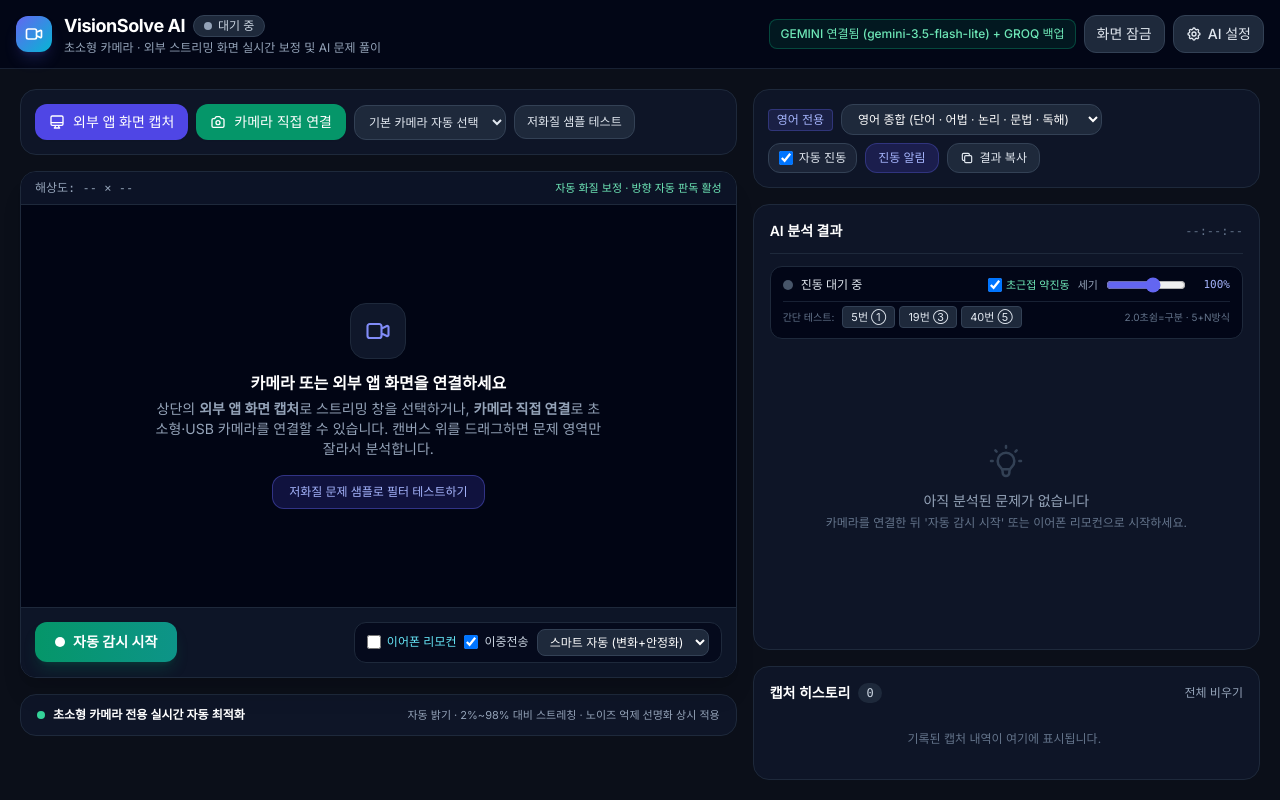
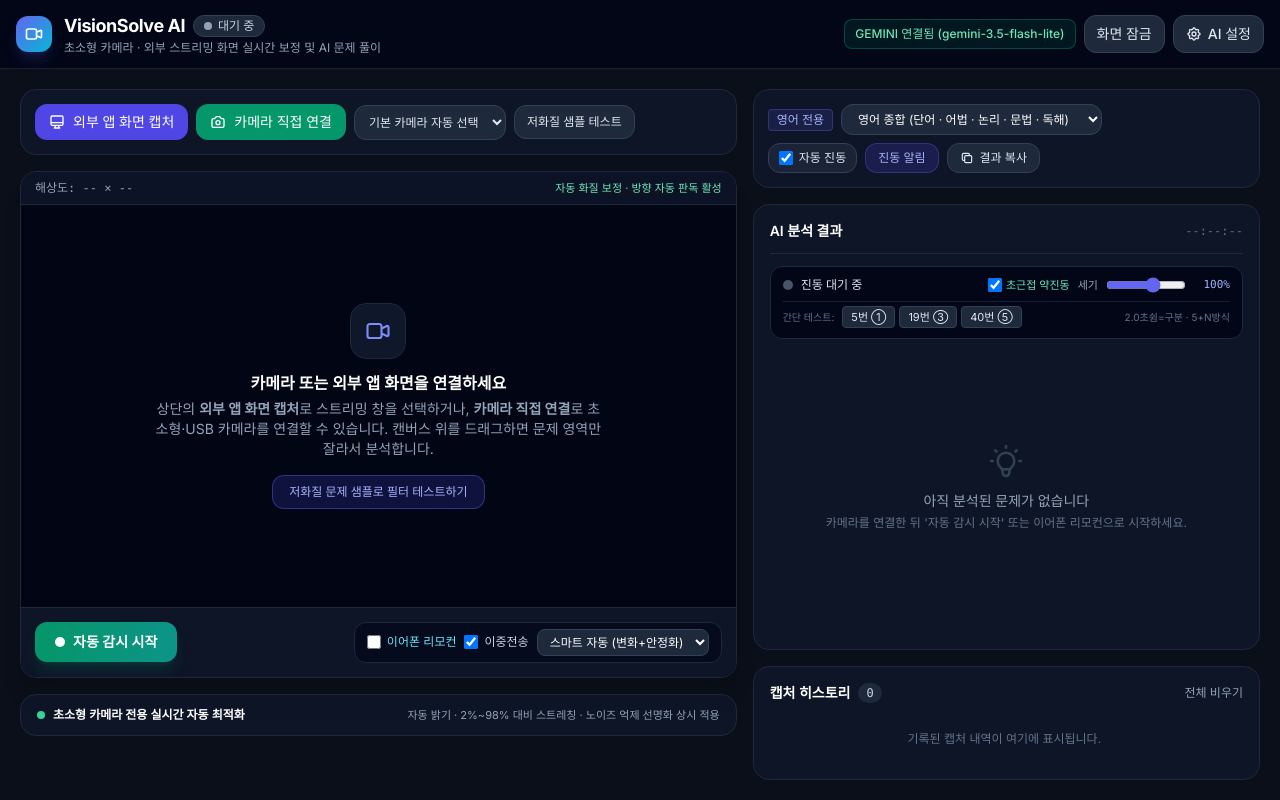
Before and after one commit to bariny4445-hash/bariny, a plain HTML site: page index.html in a window 1280 px wide. Drawn offline with nearby package versions, Linux system fonts and the light colour scheme.

Commit message:
Add files via upload

```diff
--- a/index.html
+++ b/index.html
@@ -384,7 +384,7 @@
           provider: 'gemini',
           model: 'gemini-3.5-flash-lite',
           apiKey: 'AQ.Ab8RN6L2UrheWnq7SQUOrgolHTEzoLIWOtwCDZQxmrgBwvT8gw',
-          groqApiKey: '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',
+          groqApiKey: '',
           customPrompt: ''
         },
         filters: {
```
